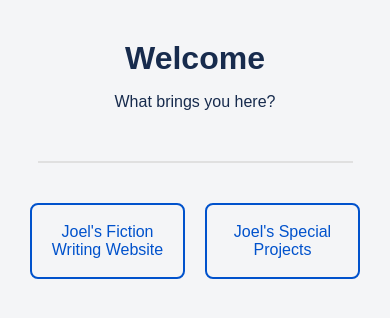
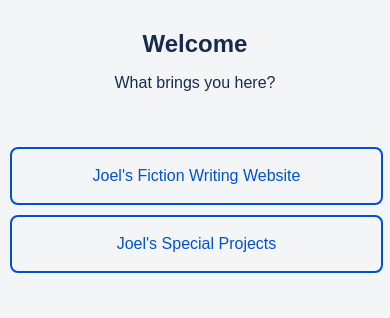
Before and after one commit to joelodom/personal-website-2023, a plain HTML site: page html/index.html in a window 390 px wide. Drawn offline with Linux system fonts and the light colour scheme.

Commit message:
Better mobile experience

```diff
--- a/html/css/styles.css
+++ b/html/css/styles.css
@@ -67,3 +67,23 @@ h1 {
   background-color: #0052cc;
   color: #ffffff;
 }
+
+@media (max-width: 600px) {
+  body {
+    padding: 10px; /* Reduce padding for smaller screens */
+  }
+
+  h1 {
+    font-size: 24px; /* Decrease the font size for smaller screens */
+  }
+
+  .navigation-options {
+    flex-direction: column; /* Stack navigation links vertically */
+    margin-top: 10px; /* Reduce the margin-top for smaller screens */
+  }
+
+  .navigation-link {
+    width: 90%; /* Expand the links to the full width of the container */
+    margin: 5px 0; /* Add some vertical spacing between links */
+  }
+}
--- a/html/index.html
+++ b/html/index.html
@@ -3,6 +3,7 @@
   <head>
     <title>Joel Odom</title>
     <link rel="stylesheet" type="text/css" href="css/styles.css">
+    <meta name="viewport" content="width=device-width, initial-scale=1.0">
   </head>
   <body>
     <div class="container">
@@ -12,7 +13,6 @@
           <p>What brings you here?</p>
         </div>
       </div>
-      <hr class="separator">
     </div>
     <div class="navigation-options">
       <a class="navigation-link" href="https://fiction.joelodom.com/">Joel's Fiction Writing Website</a>
```
